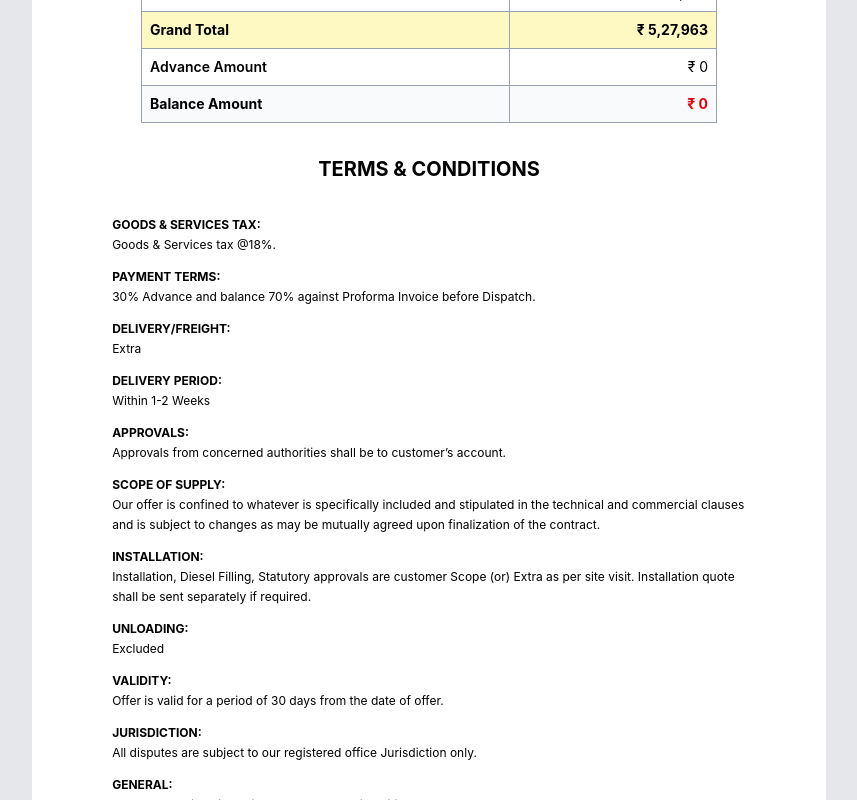
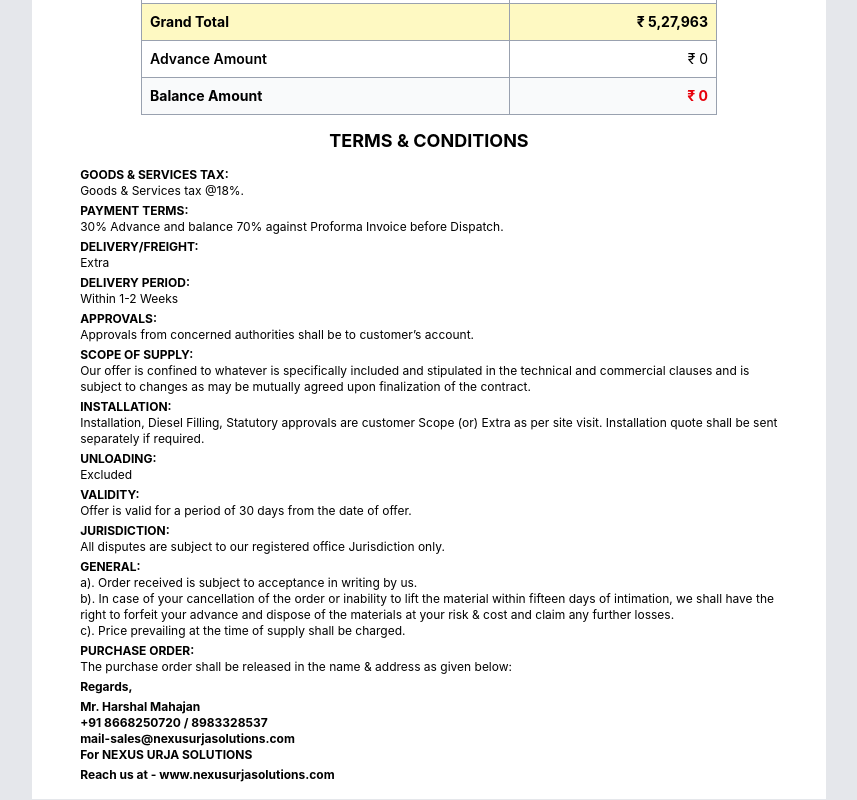
Before and after one commit to PritiHM/quotation-pdf-genrator, a React (Vite) app: page / in a window 1280 px wide. Shown: the part 5280-6080 px from the top of the page, without its empty margins (211-1068 px from the left). Built offline with nearby package versions, Linux system fonts and the light colour scheme.

Commit message:
Initial commit

```diff
--- a/src/components/TermsConditions.jsx
+++ b/src/components/TermsConditions.jsx
@@ -1,12 +1,12 @@
 const TermsConditions = () => {
-  return (
-   <div className="text-[12px] leading-5 w-full max-w-full overflow-hidden px-12">
+return ( <div className="text-[12px] leading-4 w-full max-w-full overflow-hidden px-4">
 
-      <h1 className="text-lg sm:text-xl font-bold text-center mb-8 break-words">
+
+  <h1 className="text-lg font-bold text-center mb-3 break-words">
     TERMS & CONDITIONS
   </h1>
 
-      <div className="space-y-3">
+  <div className="space-y-1">
 
     <div>
       <h3 className="font-bold">GOODS & SERVICES TAX:</h3>
@@ -104,26 +104,26 @@ const TermsConditions = () => {
 
   </div>
 
-<div
-  className="font-bold mt-2 break-words"
-  style={{
-    pageBreakInside: "avoid",
-    breakInside: "avoid",
-  }}
->        <p>Regards,</p>
+  <div className="font-bold mt-1 break-words">
+    <p>Regards,</p>
 
-        <p className="font-bold mt-3">
-          Mr. Harshal Mahajan<br/>
-          +91 8668250720 / 8983328537<br/>
-          mail-sales@nexusurjasolutions.com<br/>
+    <p className="font-bold mt-1">
+      Mr. Harshal Mahajan
+      <br />
+      +91 8668250720 / 8983328537
+      <br />
+      mail-sales@nexusurjasolutions.com
+      <br />
       For NEXUS URJA SOLUTIONS
     </p>
-        <p className="font-bold mt-4">
+
+    <p className="font-bold mt-1">
       Reach us at - www.nexusurjasolutions.com
     </p>
   </div>
 
 </div>
+
 );
 };
 
--- a/src/pages/page4.jsx
+++ b/src/pages/page4.jsx
@@ -3,14 +3,12 @@ import TermsConditions from "../components/TermsConditions";
 
 const Page4 = ({ data }) => {
   return (
-    <div className="page-container w-full max-w-[210mm] min-h-[297mm] mx-auto bg-white px-8 py-6">
-
+    <div className="page-container w-full max-w-[210mm] min-h-[297mm] mx-auto bg-white px-8 py-4">
       <CommercialTable data={data} />
 
-      <div className="mt-8">
+      <div className="mt-3">
         <TermsConditions />
       </div>
-
     </div>
   );
 };
```
Also changed, not shown: 2 other files (tests, documents, lock files or other folders). Lines whose indentation alone changed are shown as unchanged.
